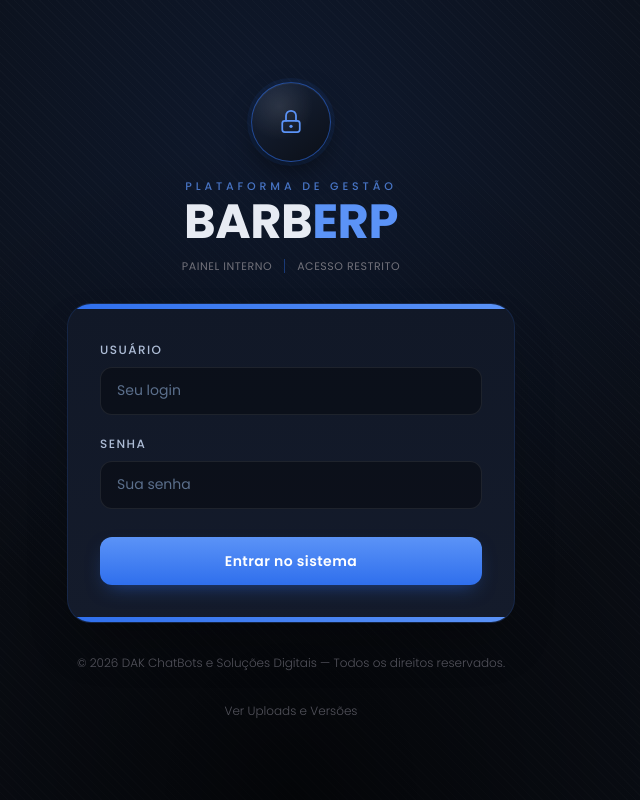
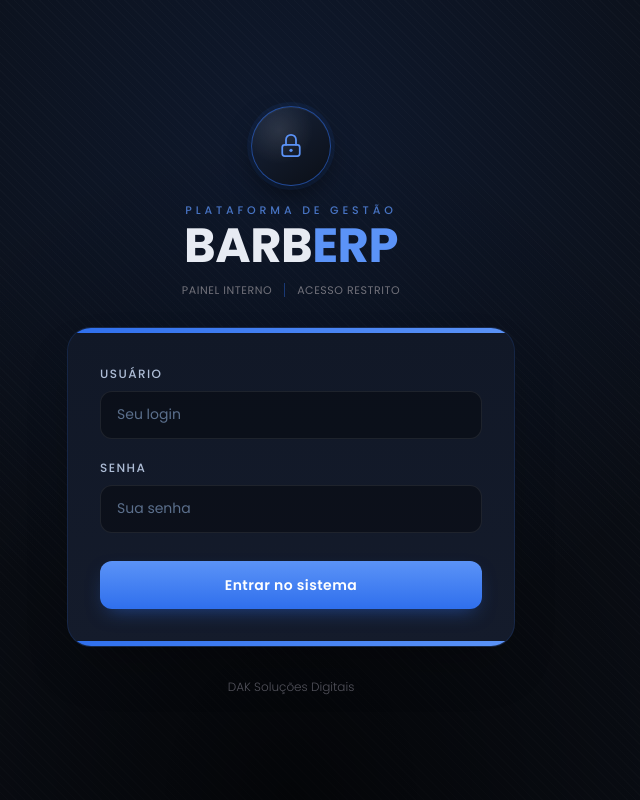
Before and after one commit to KaioADalfior/barbearia_erp, a PHP site: page /Autenticacao/paginas/login.php in a window 1280 px wide. Shown: the whole page, without its empty margins (349-989 px from the left). Run offline with PHP 8.4, Linux system fonts and the light colour scheme; some libraries are stand-ins or nearby versions.

Commit message:
Correção visual login

```diff
--- a/Autenticacao/paginas/login.php
+++ b/Autenticacao/paginas/login.php
@@ -209,10 +209,7 @@
     </div>
 
     <p class="text-center text-xs text-zinc-600 mt-8 font-light">
-        © 2026 DAK ChatBots e Soluções Digitais — Todos os direitos reservados.
-    </p>
-    <p class="text-center text-xs text-zinc-600 mt-8 font-light">
-        <a href="../../Uploads/paginas/uploads.php">Ver Uploads e Versões</a>
+        DAK Soluções Digitais
     </p>
 
 </div>
```
